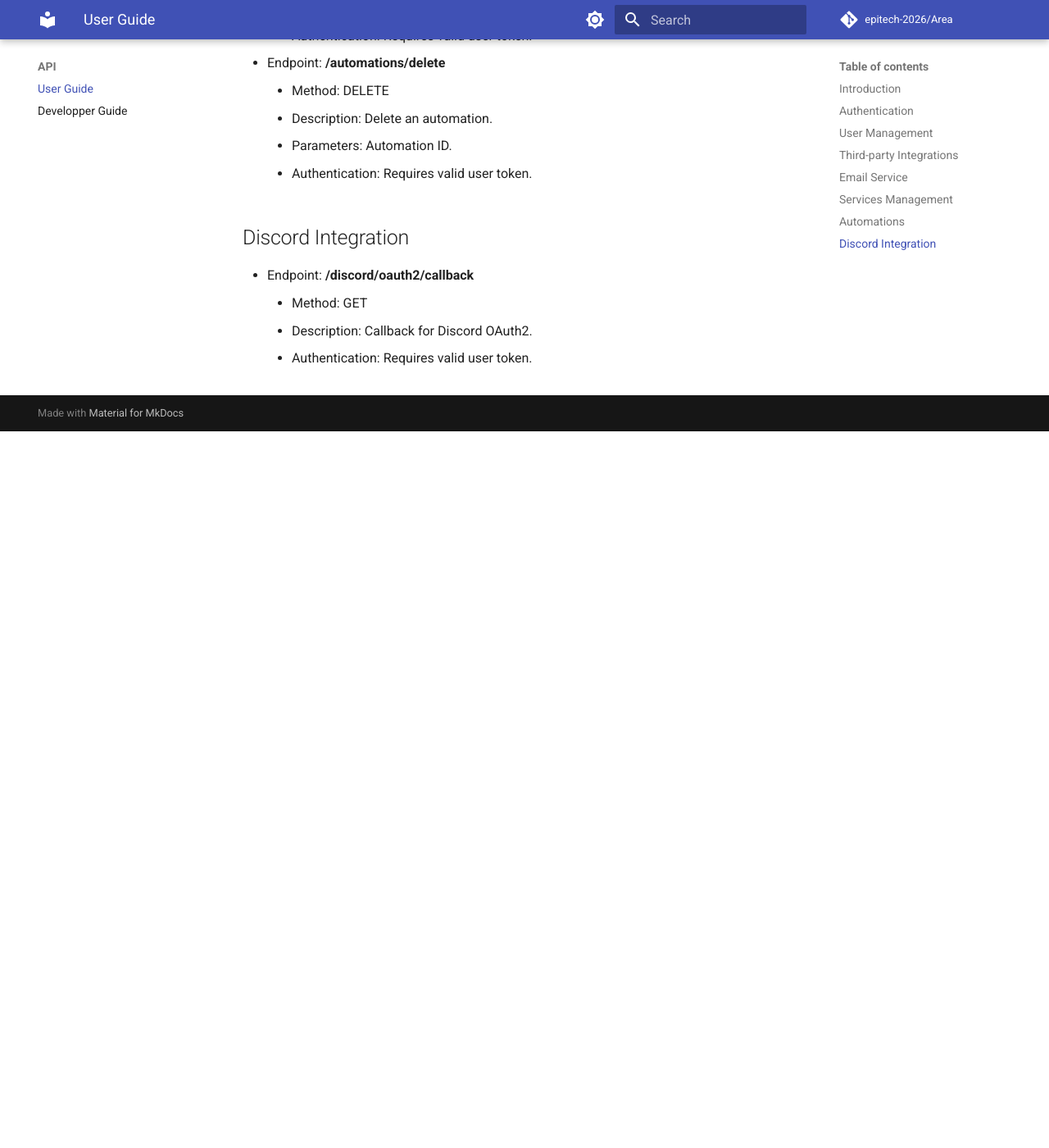
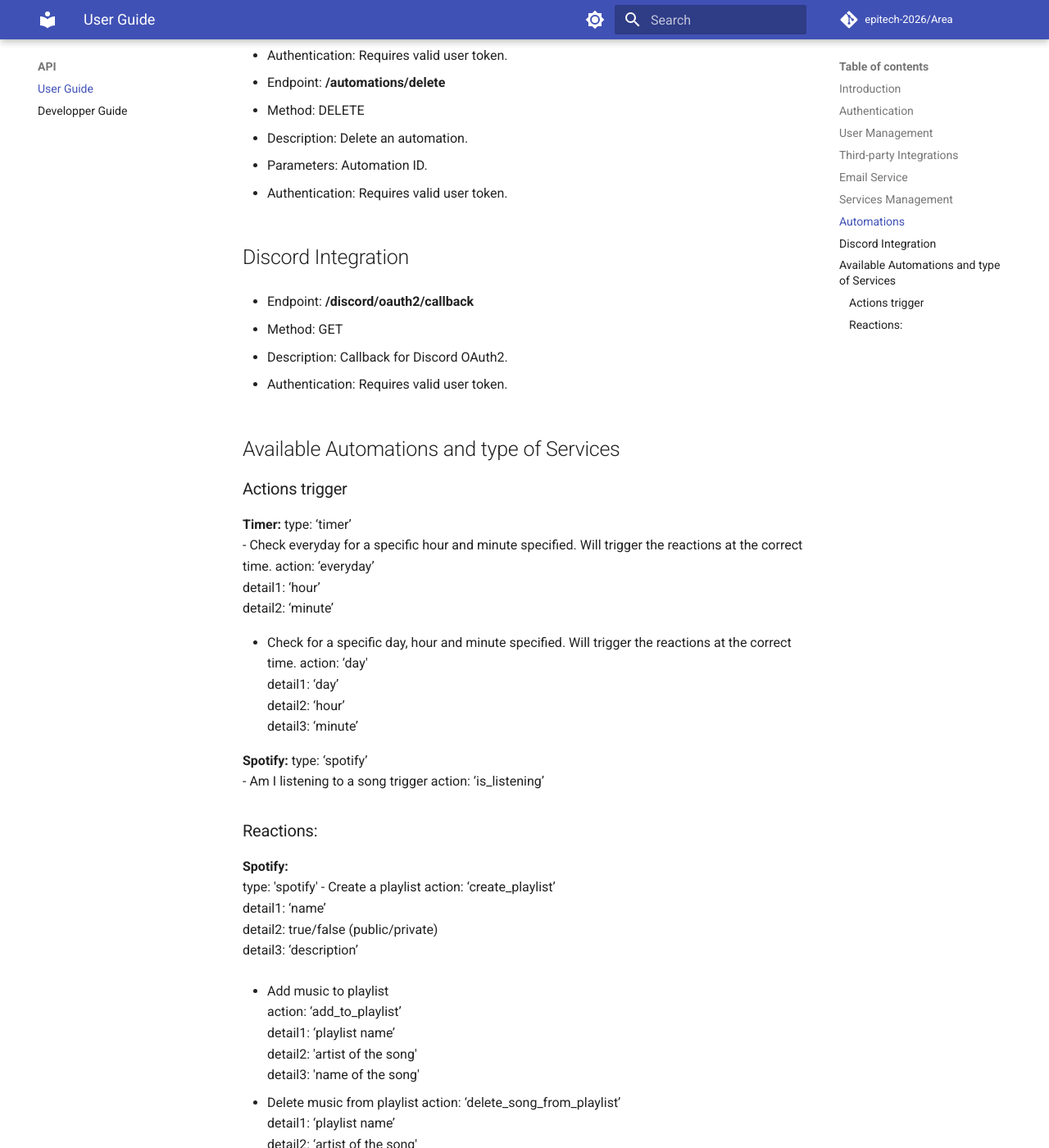
Before and after one commit to lennydelgado/AREA-Doc, an MkDocs documentation site: the page built from docs/Api/userGuide.md, in a window 1280 px wide and 1400 px high, scrolled down 2851 px. Shown: the whole window at 82% size. Built offline with MkDocs 1.6.1 and Material for MkDocs 9.7.7, drawn with Linux system fonts in a browser that asks for light colours; comment, search, counter and statistics services are not loaded; before the commit the page ends 3377 px from its top, so only the background shows below that; some of the changed text lies outside the part shown.

Commit message:
feat: user guide with actions reactions

```diff
--- a/docs/Api/userGuide.md
+++ b/docs/Api/userGuide.md
@@ -1,95 +1,252 @@
+
 # Area Backend API Documentation
+
+
 
 ## Introduction
 
+
+
 The Area Backend API allows users to configure and execute automation services. Users can manage their account, connect to third-party services, and define automation rules.
 
+
+
 ## Authentication
- - Endpoint: **/users/register**
-    - Method: POST
-    - Description: Register a new user.
-    - Parameters: User registration data.
- - Endpoint: **/users/login**
-    - Method: POST
-    - Description: Authenticate a user.
-    - Parameters: User credentials.
- - Endpoint: **/users/update-password**
-    - Method: POST
-    - Description: Update user password.
-    - Parameters: New password.
+
+- Endpoint: **/users/register**
+
+- Method: POST
+
+- Description: Register a new user.
+
+- Parameters: User registration data.
+
+- Endpoint: **/users/login**
+
+- Method: POST
+
+- Description: Authenticate a user.
+
+- Parameters: User credentials.
+
+- Endpoint: **/users/update-password**
+
+- Method: POST
+
+- Description: Update user password.
+
+- Parameters: New password.
+
+
 
 ## User Management
- - Endpoint: **/users/read**
-    - Method: GET
-    - Description: Retrieve user information.
-    - Authentication: Requires valid user token.
+
+- Endpoint: **/users/read**
+
+- Method: GET
+
+- Description: Retrieve user information.
+
+- Authentication: Requires valid user token.
+
+
 
 ## Third-party Integrations
- - Endpoint: **/api/spotify-credentials**
-    - Method: GET
-    - Description: Retrieve Spotify API credentials.
-    - Authentication: Requires valid user token.
+
+- Endpoint: **/api/spotify-credentials**
+
+- Method: GET
+
+- Description: Retrieve Spotify API credentials.
+
+- Authentication: Requires valid user token.
+
+
 
 - Endpoint: **/login/google**, **/google/callback**, **/login/facebook**, **/facebook/callback**
-    - Description: OAuth2 login and callback for Google and Facebook.
+
+- Description: OAuth2 login and callback for Google and Facebook.
+
+
 
 ## Email Service
- - Endpoint: **/send-email**
-    - Method: POST
-    - Description: Send an email.
-    - Parameters: Email content.
-    - Authentication: Requires valid user token.
+
+- Endpoint: **/send-email**
+
+- Method: POST
+
+- Description: Send an email.
+
+- Parameters: Email content.
+
+- Authentication: Requires valid user token.
+
+
 
 ## Services Management
- - Endpoint: **/services/read**
-    - Method: GET
-    - Description: Get configured services.
-    - Authentication: Requires login.
 
- - Endpoint: **/services/add**
-    - Method: POST
-    - Description: Add a new service.
-    - Parameters: Service details.
-    - Authentication: Requires login.
+- Endpoint: **/services/read**
+
+- Method: GET
+
+- Description: Get configured services.
+
+- Authentication: Requires login.
+
+
+
+- Endpoint: **/services/add**
+
+- Method: POST
+
+- Description: Add a new service.
+
+- Parameters: Service details.
+
+- Authentication: Requires login.
+
+
 
 - Endpoint: **/services/delete**
-    - Method: PUT
-    - Description: Delete a service.
-    - Parameters: Service ID.
-    - Authentication: Requires login.
+
+- Method: PUT
+
+- Description: Delete a service.
+
+- Parameters: Service ID.
+
+- Authentication: Requires login.
+
+
 
 ## Automations
- - Endpoint: **/automations/create**
-    - Method: POST
-    - Description: Create a new automation.
-    - Parameters: Automation details.
-    - Authentication: Requires valid user token.
 
- - Endpoint: **/automations/read**
-    - Method: GET
-    - Description: Get user's automation rules.
-    - Authentication: Requires valid user token.
+- Endpoint: **/automations/create**
 
- - Endpoint: **/automations/modify**
-    - Method: PUT
-    - Description: Modify an existing automation.
-    - Parameters: Automation details.
-    - Authentication: Requires valid user token.
+- Method: POST
+
+- Description: Create a new automation.
+
+- Parameters: Automation details.
+
+- Authentication: Requires valid user token.
+
+
+
+- Endpoint: **/automations/read**
+
+- Method: GET
+
+- Description: Get user's automation rules.
+
+- Authentication: Requires valid user token.
+
+
+
+- Endpoint: **/automations/modify**
+
+- Method: PUT
+
+- Description: Modify an existing automation.
+
+- Parameters: Automation details.
+
+- Authentication: Requires valid user token.
+
+
 
 - Endpoint: **/automations/status**
-    - Method: PUT
-    - Description: Change automation status (enable/disable).
-    - Parameters: Automation ID and status.
-    - Authentication: Requires valid user token.
+
+- Method: PUT
+
+- Description: Change automation status (enable/disable).
+
+- Parameters: Automation ID and status.
+
+- Authentication: Requires valid user token.
+
+
 
 - Endpoint: **/automations/delete**
-    - Method: DELETE
-    - Description: Delete an automation.
-    - Parameters: Automation ID.
-    - Authentication: Requires valid user token.
+
+- Method: DELETE
+
+- Description: Delete an automation.
+
+- Parameters: Automation ID.
+
+- Authentication: Requires valid user token.
+
+
 
 ## Discord Integration
- - Endpoint: **/discord/oauth2/callback**
-    - Method: GET
-    - Description: Callback for Discord OAuth2.
-    - Authentication: Requires valid user token.
+
+- Endpoint: **/discord/oauth2/callback**
+
+- Method: GET
+
+- Description: Callback for Discord OAuth2.
+
+- Authentication: Requires valid user token.
+
+
+## Available Automations and type of Services
+
+### Actions trigger
+**Timer:**
+type: ‘timer’
+- Check everyday for a specific hour and minute specified. Will trigger the reactions at the correct time.
+action: ‘everyday’
+detail1: ‘hour’
+detail2: ‘minute’
+
+- Check for a specific day, hour and minute specified.  Will trigger the reactions at the correct time.
+action: ‘day'
+detail1: ‘day’
+detail2: ‘hour’
+detail3: ‘minute’
+
+**Spotify:**
+type: ‘spotify’
+- Am I listening to a song trigger
+action: ‘is_listening’
+
+### Reactions:
+**Spotify:**
+type: 'spotify'
+- Create a playlist
+action: ‘create_playlist’
+detail1: ‘name’
+detail2: true/false (public/private)
+detail3: ‘description’
+
+- Add music to playlist
+action: ‘add_to_playlist’
+detail1: ‘playlist name’
+detail2: 'artist of the song'
+detail3: 'name of the song'
+
+- Delete music from playlist
+action: ‘delete_song_from_playlist’
+detail1: ‘playlist name’
+detail2: ‘artist of the song'
+detail3: 'name of the song’
+
+- Generate a recommended playlist for the user and append it to an existing playlist
+action: ‘create_recommended’
+detail1: ‘playlist name’
+
+**Discord:**
+type: ‘discord’
+- Send a message to a channel
+action: ‘send_message’
+detail1: channel url’
+detail2: ‘the message'
+
+**Gmail:**
+type ‘gmail
+- Send an email using smtp
+action ‘send_email_smtp’
+detail1: ‘destinataire’
+detail2: ‘object’
+detail3: ‘contenu’
```
